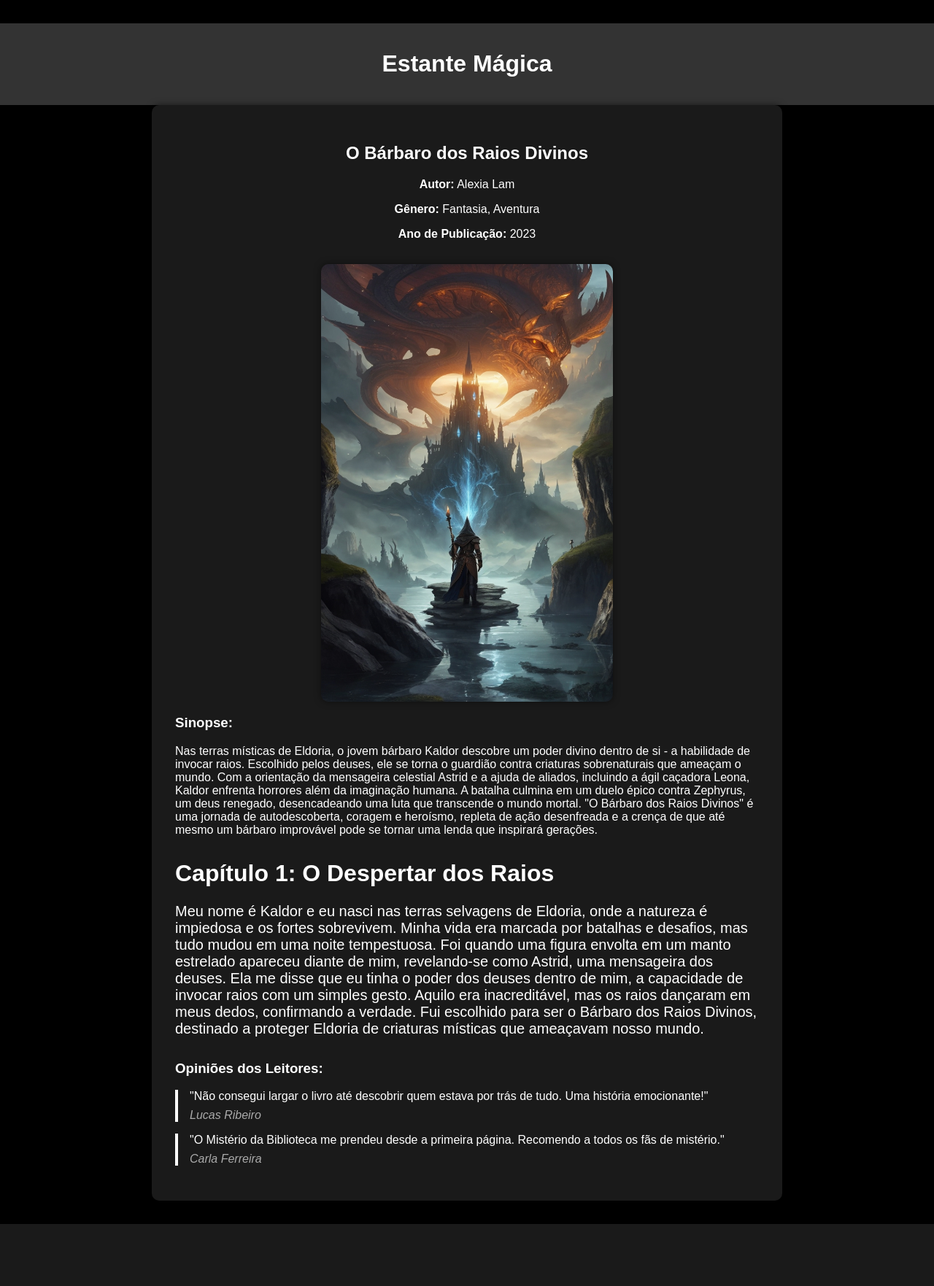
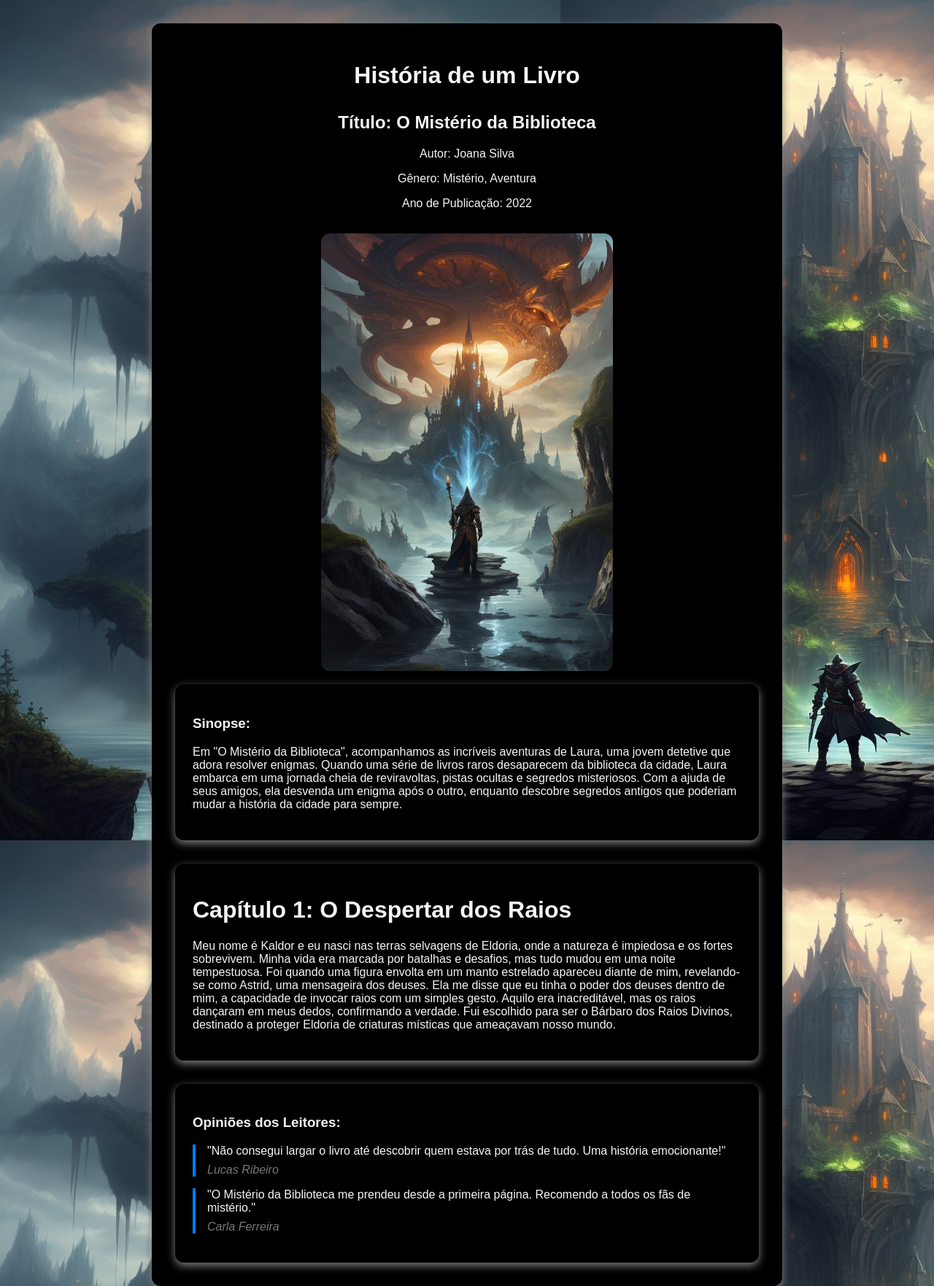
Before and after one commit to Alexiafern/book, a PHP site: page /livros/o_barbaro_dos_raios_divinos_livro.html in a window 1280 px wide. Shown: the whole page at 73% size. Before the commit the page ends 1678 px from the top, so only its background shows below. Run offline with PHP 8.4, Linux system fonts and the light colour scheme.

Commit message:
Add historia

```diff
--- a/paginas/livros/css/livos.css
+++ b/paginas/livros/css/livos.css
@@ -1,28 +1,31 @@
 body {
+    background-image: url("../imagens/RPG_40_generate_an_image_for_a_fantasy_book_3.jpg");
     font-family: Arial, sans-serif;
     margin: 0;
     padding: 0;
+    background-color: #f5f5f5;
+    color: #333;
 }
 
-.fundo-preto {
-    background-color: #000;
-    color: #fff;
-    padding: 2rem 0;
+.container {
+    max-width: 800px;
+    margin: 0 auto;
+    padding: 2rem;
+    border-radius: 12px;
+    box-shadow: 0px 4px 12px gray;
+    background-color: black;
+    margin-top: 2rem;
+    color: #f5f5f5;
+
 }
 
 header {
-    background-color: #333;
     text-align: center;
-    padding: 1rem;
+    margin-bottom: 2rem;
 }
 
 .conteudo {
-    max-width: 800px;
-    margin: 0 auto;
-    background-color: rgba(255, 255, 255, 0.1);
-    padding: 2rem;
-    border-radius: 10px;
-    box-shadow: 0 0 10px rgba(0, 0, 0, 0.5);
+    margin-top: 2rem;
 }
 
 .livro-info {
@@ -35,22 +38,35 @@ header {
     height: auto;
     display: block;
     margin: 0 auto;
-    border-radius: 10px;
-    box-shadow: 0 0 10px rgba(0, 0, 0, 0.5);
+    border-radius: 12px;
+    box-shadow: 0px 4px 12px rgba(0, 0, 0, 0.1);
 }
 
 .sinopse {
     margin-bottom: 2rem;
+    padding: 1.5rem;
+    border-radius: 12px;
+    background-color: black;
+    box-shadow: 0px 4px 12px gray;
 }
-.historia{
+.historia {
     margin-bottom: 2rem;
+    padding: 1.5rem;
+    border-radius: 12px;
+    background-color: black;
+    box-shadow: 0px 4px 12px gray;
+
 }
-.historia p{
-    font-size: 20px;
+
+.opinioes {
+    padding: 1.5rem;
+    border-radius: 12px;
+    background-color: black;
+    box-shadow: 0px 4px 12px gray;
 }
 
 .opinioes blockquote {
-    border-left: 4px solid #fff;
+    border-left: 4px solid #007bff;
     padding-left: 1rem;
     margin: 1rem 0;
 }
@@ -59,5 +75,5 @@ header {
     font-style: italic;
     display: block;
     margin-top: 0.5rem;
-    color: #aaa;
+    color: #777;
 }
--- a/paginas/livros/o_barbaro_dos_raios_divinos_livro.html
+++ b/paginas/livros/o_barbaro_dos_raios_divinos_livro.html
@@ -10,39 +10,39 @@
 
 <body>
 
-    <div class="fundo-preto">
+    <div class="container">
         <header>
-            <h1>Estante Mágica</h1>
+            <h1>História de um Livro</h1>
         </header>
 
         <div class="conteudo">
             <div class="livro-info">
-                <h2>O Bárbaro dos Raios Divinos</h2>
-                <p><strong>Autor:</strong> Alexia Lam</p>
-                <p><strong>Gênero:</strong> Fantasia, Aventura</p>
-                <p><strong>Ano de Publicação:</strong> 2023</p>
+                <h2>Título: O Mistério da Biblioteca</h2>
+                <p class="autor">Autor: Joana Silva</p>
+                <p class="genero">Gênero: Mistério, Aventura</p>
+                <p class="ano">Ano de Publicação: 2022</p>
             </div>
 
             <div class="livro-imagem">
-                <img src="imagens/DreamShaper_v7_generate_an_image_for_a_fantasy_book_0.jpg"
-                    alt="Capa do Livro O Mistério da Biblioteca" width="400px">
+                <img src="imagens/DreamShaper_v7_generate_an_image_for_a_fantasy_book_0.jpg" alt="Capa do Livro O Mistério da Biblioteca" width="400px">
+                <br>
             </div>
 
             <div class="sinopse">
                 <h3>Sinopse:</h3>
                 <p>
-                    Nas terras místicas de Eldoria, o jovem bárbaro Kaldor descobre um poder divino dentro de si - a
-                    habilidade de invocar raios. Escolhido pelos deuses, ele se torna o guardião contra criaturas
-                    sobrenaturais que ameaçam o mundo. Com a orientação da mensageira celestial Astrid e a ajuda de
-                    aliados, incluindo a ágil caçadora Leona, Kaldor enfrenta horrores além da imaginação humana. A
-                    batalha culmina em um duelo épico contra Zephyrus, um deus renegado, desencadeando uma luta que
-                    transcende o mundo mortal. "O Bárbaro dos Raios Divinos" é uma jornada de autodescoberta, coragem e
-                    heroísmo, repleta de ação desenfreada e a crença de que até mesmo um bárbaro improvável pode se
-                    tornar uma lenda que inspirará gerações.
+                    Em "O Mistério da Biblioteca", acompanhamos as incríveis aventuras de Laura, uma jovem detetive que
+                    adora
+                    resolver enigmas. Quando uma série de livros raros desaparecem da biblioteca da cidade, Laura
+                    embarca em uma
+                    jornada cheia de reviravoltas, pistas ocultas e segredos misteriosos. Com a ajuda de seus amigos,
+                    ela desvenda
+                    um enigma após o outro, enquanto descobre segredos antigos que poderiam mudar a história da cidade
+                    para sempre.
                 </p>
             </div>
+
             <div class="historia">
-
                 <h1>Capítulo 1: O Despertar dos Raios</h1>
 
                 <p>Meu nome é Kaldor e eu nasci nas terras selvagens de Eldoria, onde a natureza é impiedosa e os fortes
@@ -52,7 +52,6 @@
                     capacidade de invocar raios com um simples gesto. Aquilo era inacreditável, mas os raios dançaram em
                     meus dedos, confirmando a verdade. Fui escolhido para ser o Bárbaro dos Raios Divinos, destinado a
                     proteger Eldoria de criaturas místicas que ameaçavam nosso mundo.</p>
-
             </div>
 
             <div class="opinioes">
```
Also changed, not shown: paginas/livros/imagens/RPG_40_generate_an_image_for_a_fantasy_book_3.jpg (added).
